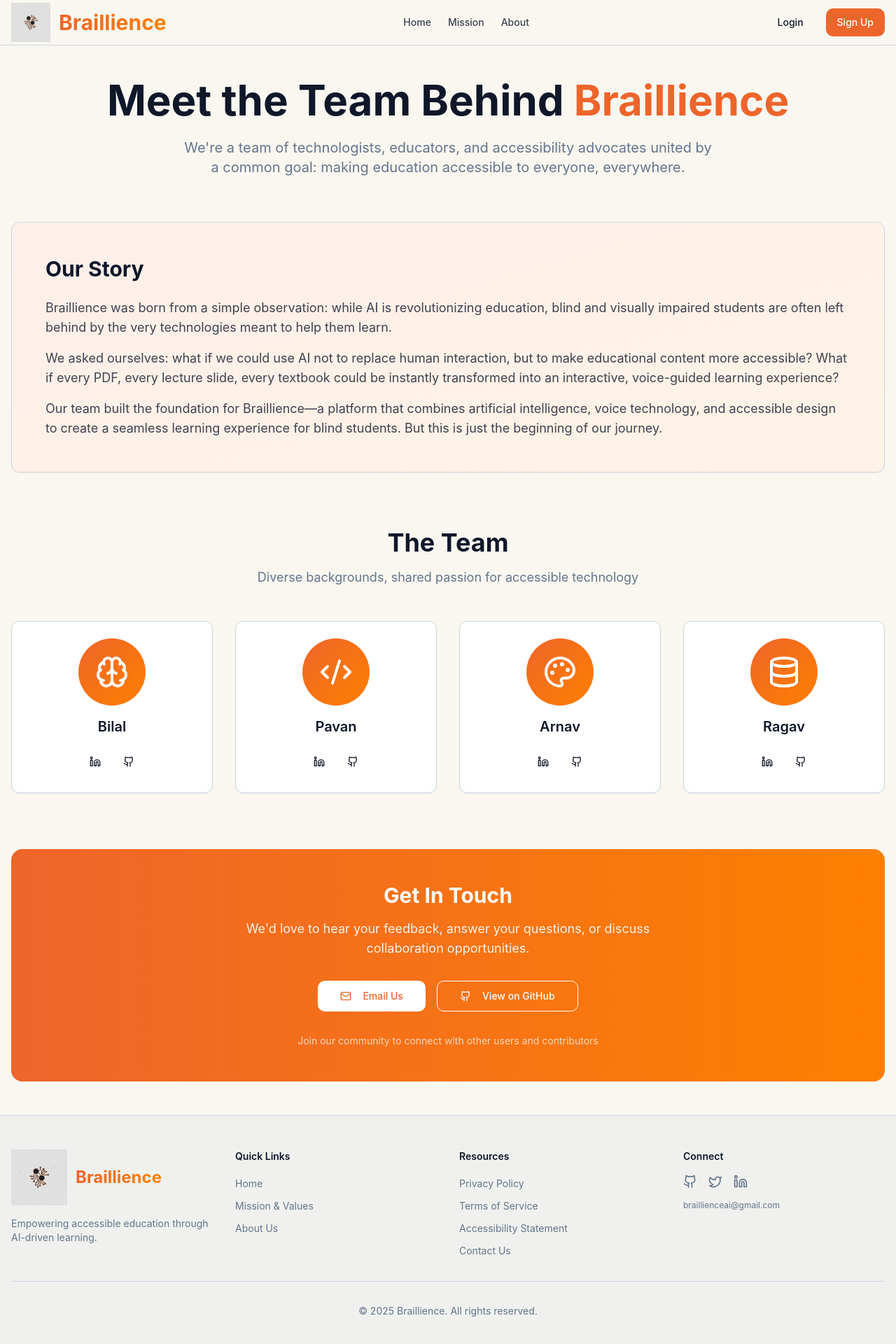
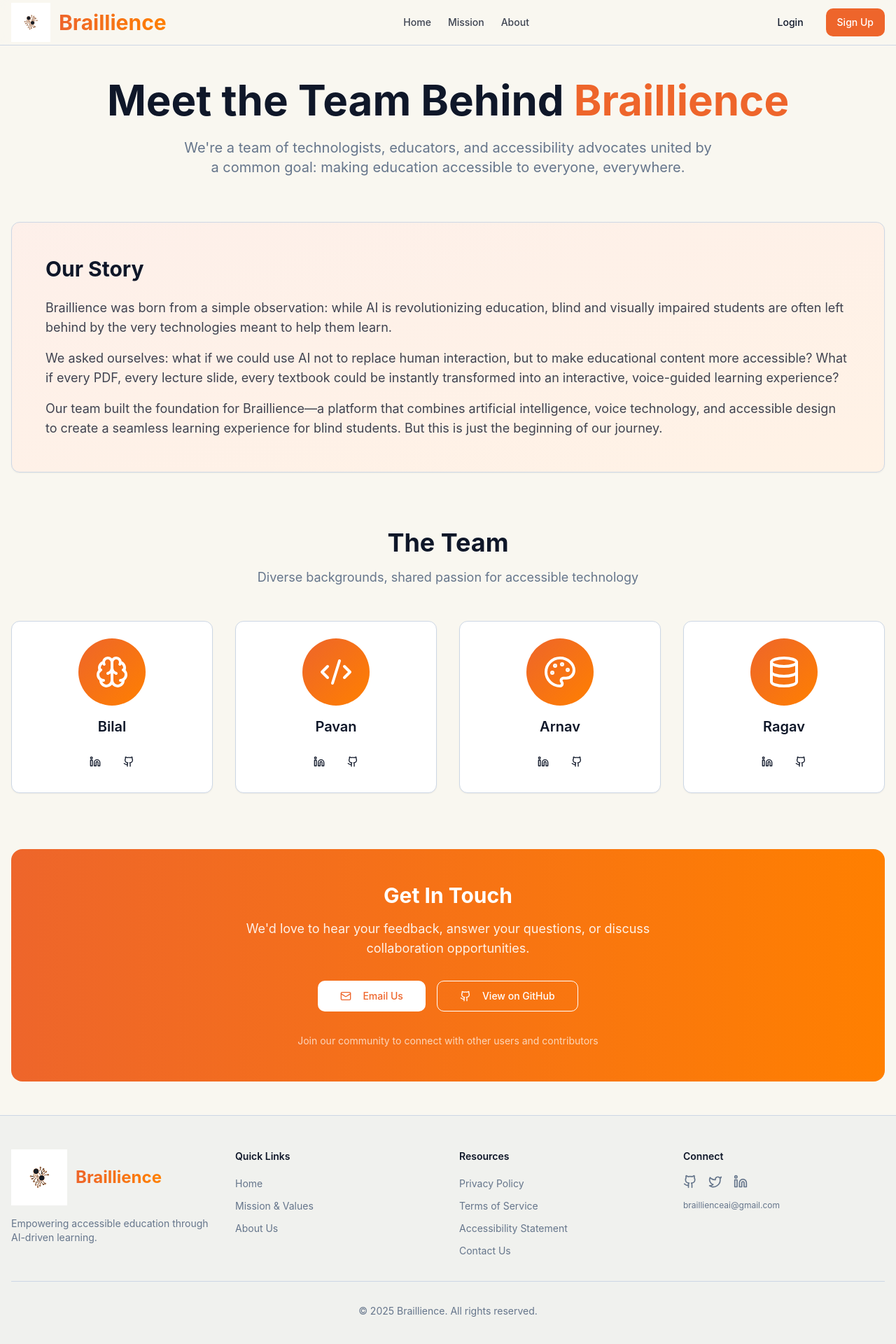
Before and after one commit to Pavanmahaveer7/braille-hear-learn, a React (Vite) app: page /about in a window 1280 px wide. Shown: the top 1920 px of the page at 70% size. Built offline with nearby package versions, Linux system fonts and the light colour scheme; the HTML template or start-up script is replaced by a standard one.

Commit message:
Fix logo border color

```diff
--- a/src/components/Footer.tsx
+++ b/src/components/Footer.tsx
@@ -12,11 +12,14 @@ export const Footer = () => {
           {/* Brand */}
           <div className="space-y-4">
             <div className="flex items-center space-x-3">
-              <img
-                src={logo}
-                alt="Braillience Logo"
-                className="h-20 w-20 object-contain"
-              />
+              <div className="h-20 w-20 flex items-center justify-center">
+                <img
+                  src={logo}
+                  alt="Braillience Logo"
+                  className="h-full w-full object-contain drop-shadow-sm"
+                  style={{ filter: 'brightness(1.2) contrast(1.1)' }}
+                />
+              </div>
               <span className="text-2xl font-bold bg-gradient-to-r from-primary to-accent bg-clip-text text-transparent">Braillience</span>
             </div>
             <p className="text-sm text-muted-foreground">
--- a/src/components/Header.tsx
+++ b/src/components/Header.tsx
@@ -67,11 +67,14 @@ export const Header = () => {
 
       <div className="container mx-auto flex h-16 items-center justify-between px-4">
         <Link to="/" className="flex items-center space-x-3 transition-all hover:opacity-80" aria-label="Braillience Home">
-          <img
-            src={logo}
-            alt="Braillience Logo"
-            className="h-14 w-14 object-contain"
-          />
+          <div className="h-14 w-14 flex items-center justify-center">
+            <img
+              src={logo}
+              alt="Braillience Logo"
+              className="h-full w-full object-contain drop-shadow-sm"
+              style={{ filter: 'brightness(1.2) contrast(1.1)' }}
+            />
+          </div>
           <span className="text-2xl sm:text-3xl font-bold bg-gradient-to-r from-primary to-accent bg-clip-text text-transparent">
             Braillience
           </span>
```
